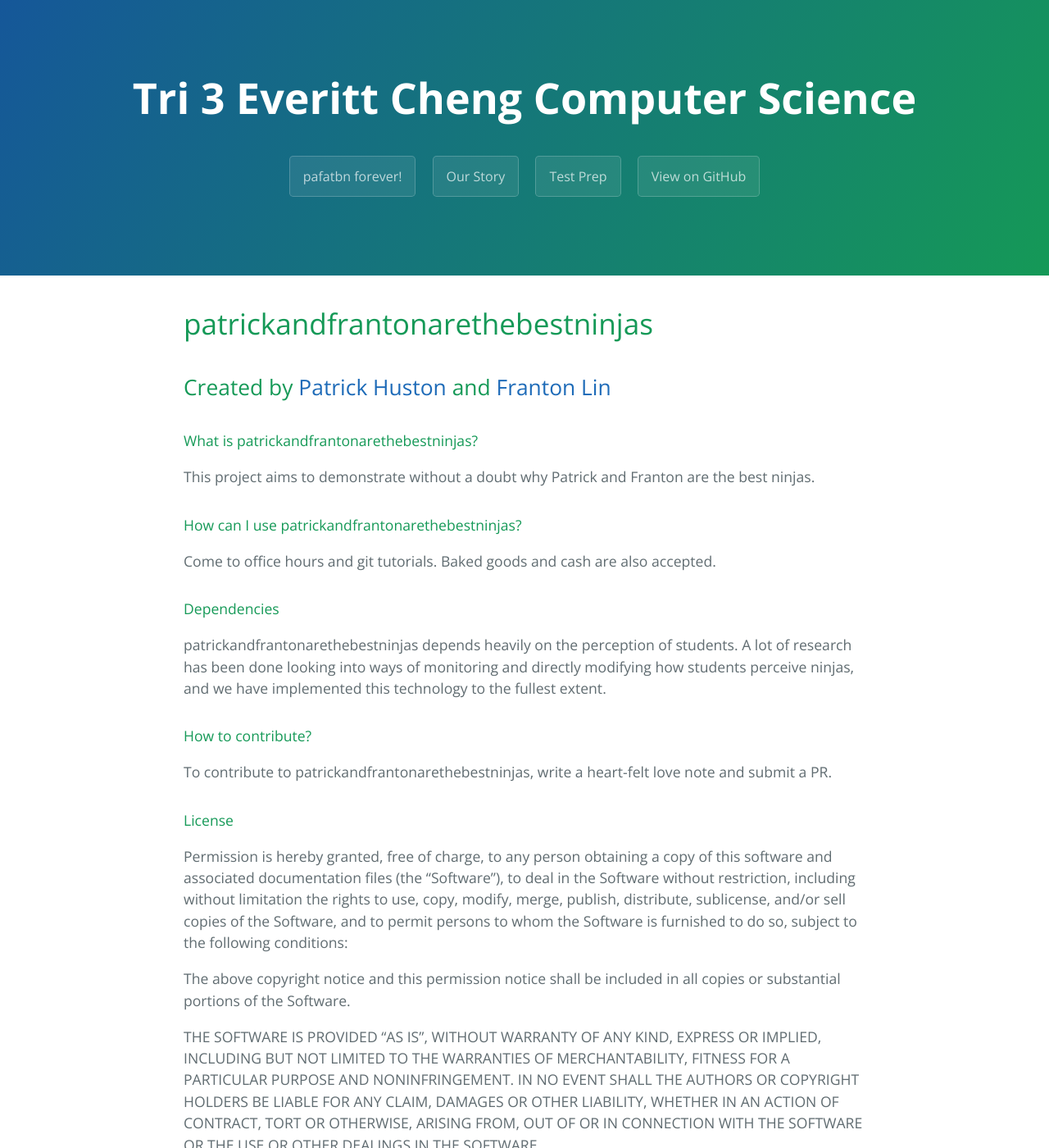
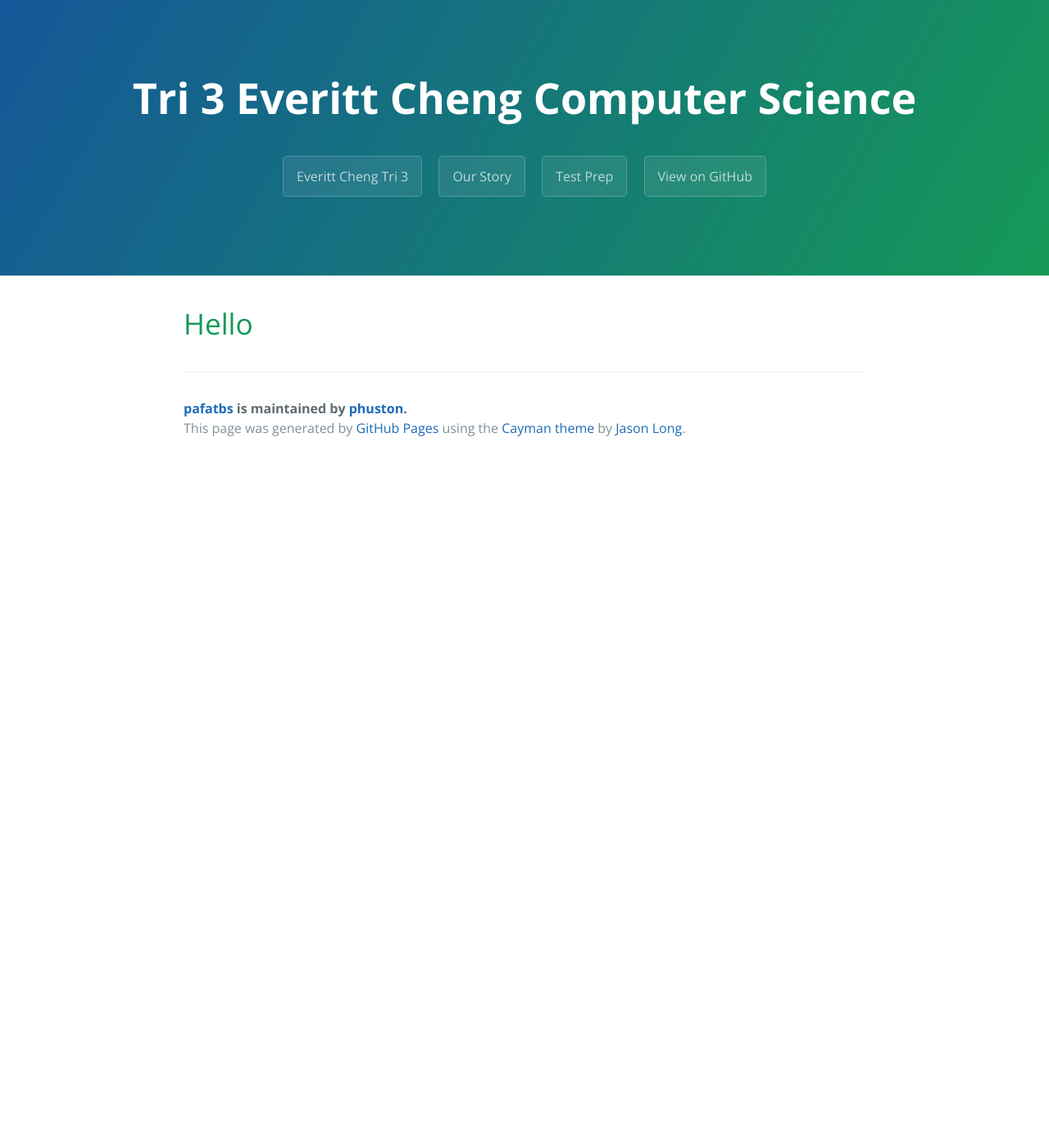
Before and after one commit to NinjaBreadLord/Tri-3-Everitt-Cheng, a Jekyll site: the page built from index.md, in a window 1280 px wide and 1400 px high. Shown: the whole window at 82% size. Built offline with Jekyll 4.4.1, drawn with Linux system fonts in a browser that asks for light colours; some of the changed text lies outside the part shown.

Commit message:
Update index.md

```diff
--- a/index.md
+++ b/index.md
@@ -1,29 +1,6 @@
 ---
-title: pafatbn forever!
+title: Everitt Cheng Tri 3
 layout: template
 filename: index
 ---
-
-# patrickandfrantonarethebestninjas
-
-## Created by [Patrick Huston](http://www.patrickhuston.com/) and [Franton Lin](frantonlin.com)
-
-#### What is patrickandfrantonarethebestninjas?
-This project aims to demonstrate without a doubt why Patrick and Franton are the best ninjas.
-
-#### How can I use patrickandfrantonarethebestninjas?
-Come to office hours and git tutorials. Baked goods and cash are also accepted.
-
-#### Dependencies
-patrickandfrantonarethebestninjas depends heavily on the perception of students. A lot of research has been done looking into ways of monitoring and directly modifying how students perceive ninjas, and we have implemented this technology to the fullest extent.
-
-#### How to contribute?
-To contribute to patrickandfrantonarethebestninjas, write a heart-felt love note and submit a PR.
-
-#### License
-
-Permission is hereby granted, free of charge, to any person obtaining a copy of this software and associated documentation files (the "Software"), to deal in the Software without restriction, including without limitation the rights to use, copy, modify, merge, publish, distribute, sublicense, and/or sell copies of the Software, and to permit persons to whom the Software is furnished to do so, subject to the following conditions:
-
-The above copyright notice and this permission notice shall be included in all copies or substantial portions of the Software.
-
-THE SOFTWARE IS PROVIDED "AS IS", WITHOUT WARRANTY OF ANY KIND, EXPRESS OR IMPLIED, INCLUDING BUT NOT LIMITED TO THE WARRANTIES OF MERCHANTABILITY, FITNESS FOR A PARTICULAR PURPOSE AND NONINFRINGEMENT. IN NO EVENT SHALL THE AUTHORS OR COPYRIGHT HOLDERS BE LIABLE FOR ANY CLAIM, DAMAGES OR OTHER LIABILITY, WHETHER IN AN ACTION OF CONTRACT, TORT OR OTHERWISE, ARISING FROM, OUT OF OR IN CONNECTION WITH THE SOFTWARE OR THE USE OR OTHER DEALINGS IN THE SOFTWARE.
+# Hello
```
